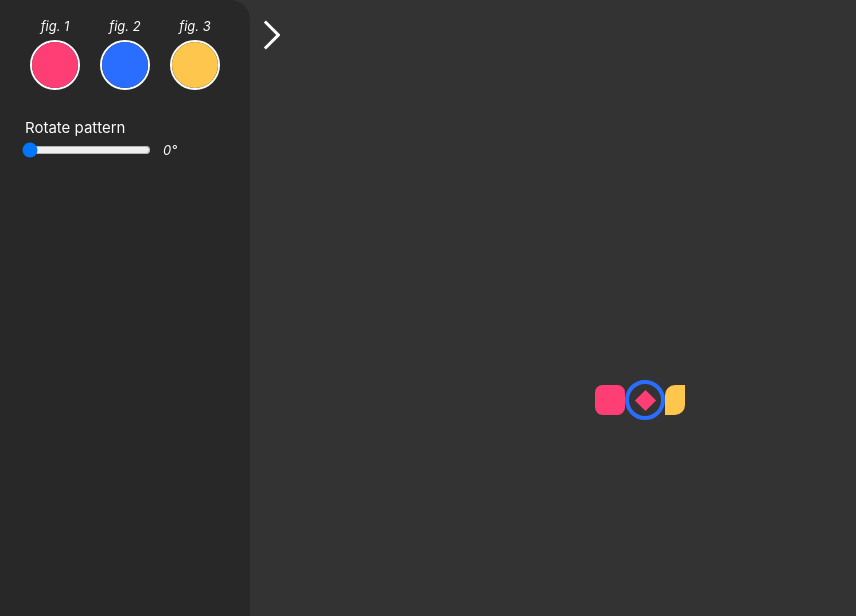
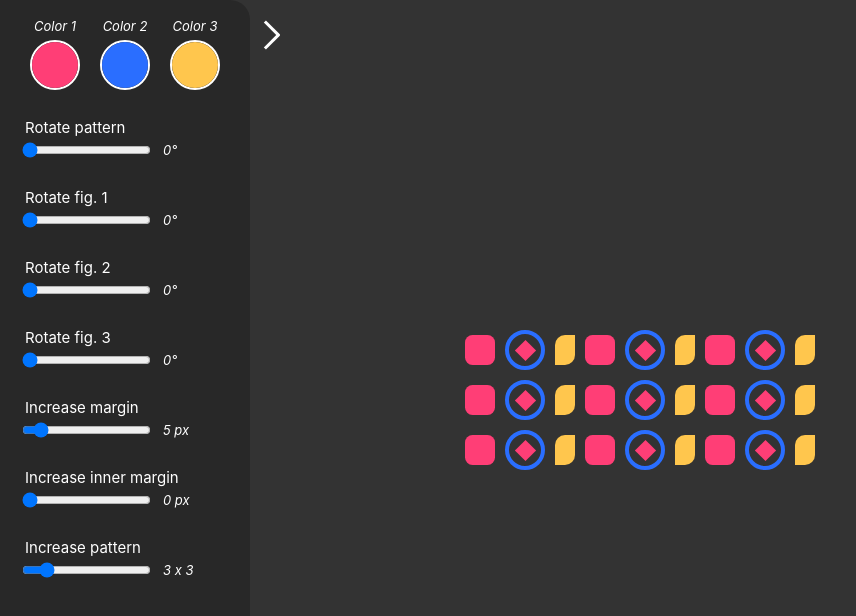
Before and after one commit to erintroch/crazy-calculator-02, a Next.js app: page / in a window 1280 px wide. Shown: the top 616 px of the page, without its empty margins (0-856 px from the left). Built offline with nearby package versions, Linux system fonts and the light colour scheme.

Commit message:
add a lot of options

```diff
--- a/components/patternContainer.js
+++ b/components/patternContainer.js
@@ -6,18 +6,52 @@ export default function PatternContainer({
   colorFigureTwo,
   colorFigureThree,
   angle,
+  angleFigOne,
+  angleFigTwo,
+  angleFigThree,
+  margin,
+  margina,
+  amount,
 }) {
+  const array = [];
+
+  const addNumArray = () => {
+    for (let i = 0; i < amount * amount; i++) {
+      array.push(i);
+    }
+  };
+
+  addNumArray();
+
   return (
     <>
+      <div className={styles.patternContainer}>
         <div
+          style={{
+            gridTemplateColumns: `repeat(${amount}, auto)`,
+            gridTemplateRows: `repeat(${amount}, auto)`,
+          }}
+          className={styles.gridContainer}
+        >
+          {array.map((element) => (
+            <div
+              key={element}
               style={{ transform: `rotate(${angle}deg)` }}
-        className={styles.patternContainer}
+              className={styles.patternDiv}
             >
               <PatternOne
                 colorFigureOne={colorFigureOne}
                 colorFigureTwo={colorFigureTwo}
                 colorFigureThree={colorFigureThree}
+                margin={margin}
+                margina={margina}
+                angleFigOne={angleFigOne}
+                angleFigTwo={angleFigTwo}
+                angleFigThree={angleFigThree}
               />
+            </div>
+          ))}
+        </div>
       </div>
     </>
   );
--- a/components/patternContainer.module.css
+++ b/components/patternContainer.module.css
@@ -6,3 +6,14 @@
   height: 100vh;
   position: relative;
 }
+
+.gridContainer {
+  display: grid;
+}
+
+.patternDiv {
+  position: relative;
+  display: flex;
+  justify-content: center;
+  align-items: center;
+}
--- a/components/patternOne.js
+++ b/components/patternOne.js
@@ -4,35 +4,67 @@ export default function PatternOne({
   colorFigureOne,
   colorFigureTwo,
   colorFigureThree,
+  margin,
+  margina,
+  angleFigOne,
+  angleFigTwo,
+  angleFigThree,
 }) {
   return (
     <>
-      <div className={styles.bigContainerPatternOneWhiteCube}>
+      <div
+        style={{
+          margin: `${margin}px`,
+          transform: `rotate(${angleFigOne}deg)`,
+        }}
+        className={styles.bigContainerPatternOneWhiteCube}
+      >
         <div>
           <div
-            style={{ backgroundColor: colorFigureOne }}
+            style={{
+              backgroundColor: colorFigureOne,
+              margin: `${margina}px`,
+              marginBottom: `${margina * 2}px`,
+            }}
             className={`${styles.patternOneWhiteCube} ${styles.whiteCubeLeftTop}`}
           ></div>
           <div
-            style={{ backgroundColor: colorFigureOne }}
+            style={{
+              backgroundColor: colorFigureOne,
+              margin: `${margina}px`,
+            }}
             className={`${styles.patternOneWhiteCube} ${styles.whiteCubeLeftBottom}`}
           ></div>
         </div>
         <div>
           <div
-            style={{ backgroundColor: colorFigureOne }}
+            style={{
+              backgroundColor: colorFigureOne,
+              margin: `${margina}px`,
+              marginBottom: `${margina * 2}px`,
+            }}
             className={`${styles.patternOneWhiteCube} ${styles.whiteCubeRightTop}`}
           ></div>
           <div
-            style={{ backgroundColor: colorFigureOne }}
+            style={{ backgroundColor: colorFigureOne, margin: `${margina}px` }}
             className={`${styles.patternOneWhiteCube} ${styles.whiteCubeRightBottom}`}
           ></div>
         </div>
       </div>
 
-      <div className={styles.bigContainerPatternOneCircle}>
+      <div
+        style={{
+          margin: `${margin}px`,
+          transform: `rotate(${angleFigTwo}deg)`,
+        }}
+        className={styles.bigContainerPatternOneCircle}
+      >
         <div
-          style={{ borderColor: colorFigureTwo }}
+          style={{
+            borderColor: colorFigureTwo,
+            width: `${margina * 1 + 40}px`,
+            height: `${margina * 1 + 40}px`,
+          }}
           className={styles.patternOneCircle}
         >
           <div
@@ -42,17 +74,23 @@ export default function PatternOne({
         </div>
       </div>
 
-      <div className={styles.bigContainerPatternOneWave}>
+      <div
+        style={{
+          margin: `${margin}px`,
+          transform: `rotate(${angleFigThree}deg)`,
+        }}
+        className={styles.bigContainerPatternOneWave}
+      >
         <div
-          style={{ backgroundColor: colorFigureThree }}
+          style={{ backgroundColor: colorFigureThree, margin: `${margina}px` }}
           className={styles.patternOneWaveOne}
         ></div>
         <div
-          style={{ backgroundColor: colorFigureThree }}
+          style={{ backgroundColor: colorFigureThree, margin: `${margina}px` }}
           className={styles.patternOneWaveSub}
         ></div>
         <div
-          style={{ backgroundColor: colorFigureThree }}
+          style={{ backgroundColor: colorFigureThree, margin: `${margina}px` }}
           className={styles.patternOneWaveTwo}
         ></div>
       </div>
--- a/components/patternOne.module.css
+++ b/components/patternOne.module.css
@@ -5,6 +5,7 @@
 .patternOneWhiteCube {
   width: 1.5rem;
   height: 1.5rem;
+  position: relative;
 }
 
 .whiteCubeLeftTop {
--- a/pages/index.js
+++ b/pages/index.js
@@ -13,11 +13,12 @@ export default function Home() {
   const [newColorTwo, setNewColorTwo] = useState(`#2a6eff`);
   const [newColorThree, setNewColorThree] = useState(`#ffc64d`);
   const [angle, setAngle] = useState(0);
-  const [angleOne, setAngleOne] = useState(0);
-  const [angleTwo, setAngleTwo] = useState(0);
+  const [angleFigOne, setAngleFigOne] = useState(0);
+  const [angleFigTwo, setAngleFigTwo] = useState(0);
+  const [angleFigThree, setAngleFigThree] = useState(0);
   const [margin, setMargin] = useState(5);
   const [margina, setMargina] = useState(0);
-  const [amount, setAmount] = useState(6);
+  const [amount, setAmount] = useState(3);
   const [backgroundValue, setBackgroundValue] = useState(`standard`);
 
   const [patternType, setPatternType] = useState("1");
@@ -42,17 +43,17 @@ export default function Home() {
             <ColorInput
               value={newColor}
               onValueChange={(value) => setNewColor(value)}
-              beforeInfo="fig. 1"
+              beforeInfo="Color 1"
             />
             <ColorInput
               value={newColorTwo}
               onValueChange={(value) => setNewColorTwo(value)}
-              beforeInfo="fig. 2"
+              beforeInfo="Color 2"
             />
             <ColorInput
               value={newColorThree}
               onValueChange={(value) => setNewColorThree(value)}
-              beforeInfo="fig. 3"
+              beforeInfo="Color 3"
             />
           </div>
           <div>
@@ -63,6 +64,48 @@ export default function Home() {
               beforeInfo="Rotate pattern"
               afterInfo={`${angle}°`}
             />
+            <SliderAll
+              max={360}
+              value={angleFigOne}
+              onValueChange={(value) => setAngleFigOne(value)}
+              beforeInfo="Rotate fig. 1"
+              afterInfo={`${angleFigOne}°`}
+            />
+            <SliderAll
+              max={360}
+              value={angleFigTwo}
+              onValueChange={(value) => setAngleFigTwo(value)}
+              beforeInfo="Rotate fig. 2"
+              afterInfo={`${angleFigTwo}°`}
+            />
+            <SliderAll
+              max={360}
+              value={angleFigThree}
+              onValueChange={(value) => setAngleFigThree(value)}
+              beforeInfo="Rotate fig. 3"
+              afterInfo={`${angleFigThree}°`}
+            />
+            <SliderAll
+              max={50}
+              value={margin}
+              onValueChange={(value) => setMargin(value)}
+              beforeInfo="Increase margin"
+              afterInfo={`${margin} px`}
+            />
+            <SliderAll
+              max={50}
+              value={margina}
+              onValueChange={(value) => setMargina(value)}
+              beforeInfo="Increase inner margin"
+              afterInfo={`${margina} px`}
+            />
+            <SliderAll
+              max={20}
+              value={amount}
+              onValueChange={(value) => setAmount(value)}
+              beforeInfo="Increase pattern"
+              afterInfo={`${amount} x ${amount}`}
+            />
           </div>
         </div>
         <PatternContainer
@@ -70,6 +113,12 @@ export default function Home() {
           colorFigureTwo={newColorTwo}
           colorFigureThree={newColorThree}
           angle={angle}
+          margin={margin}
+          margina={margina}
+          angleFigOne={angleFigOne}
+          angleFigTwo={angleFigTwo}
+          angleFigThree={angleFigThree}
+          amount={amount}
         />
       </main>
     </div>
```
Lines whose indentation alone changed are shown as unchanged.
